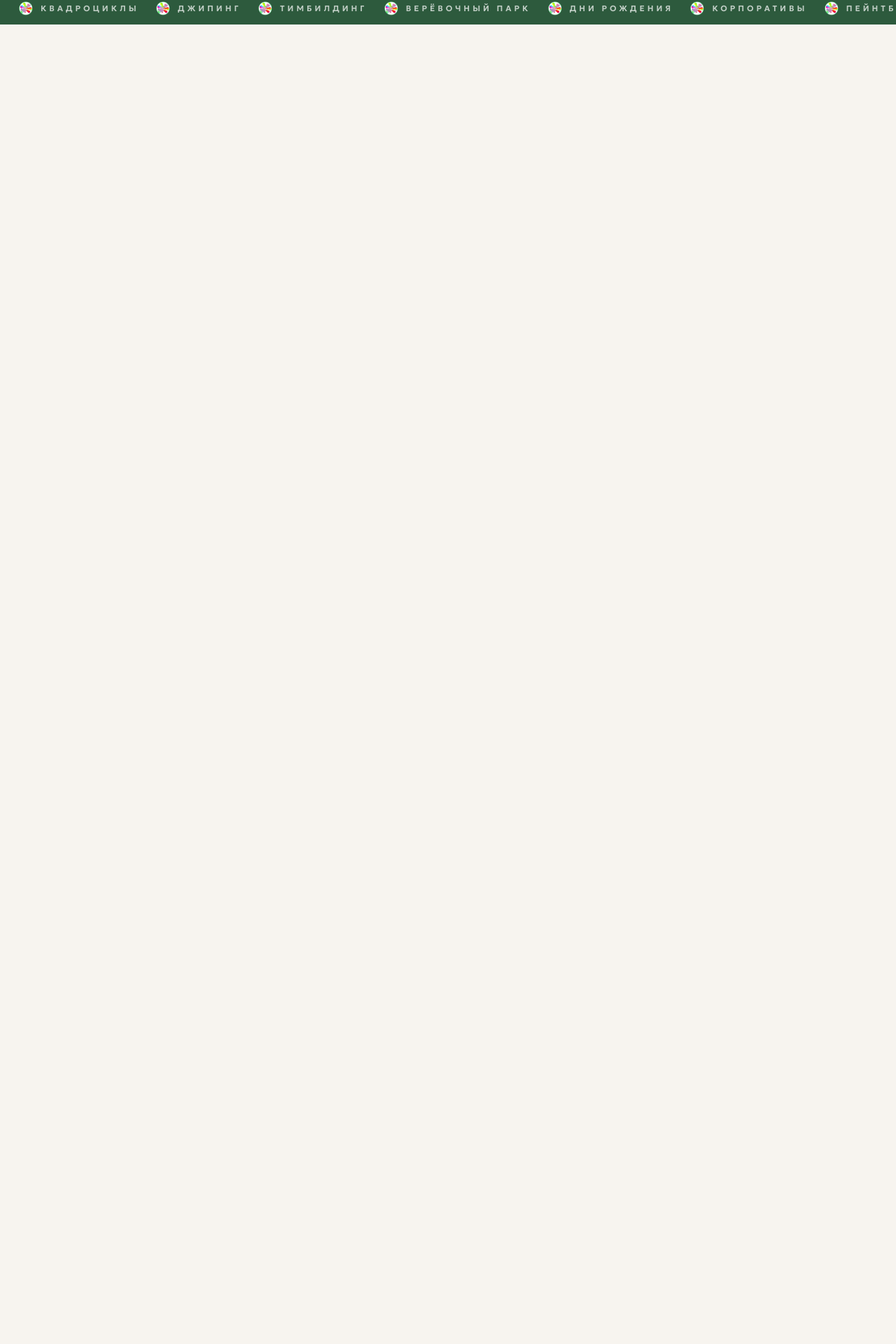
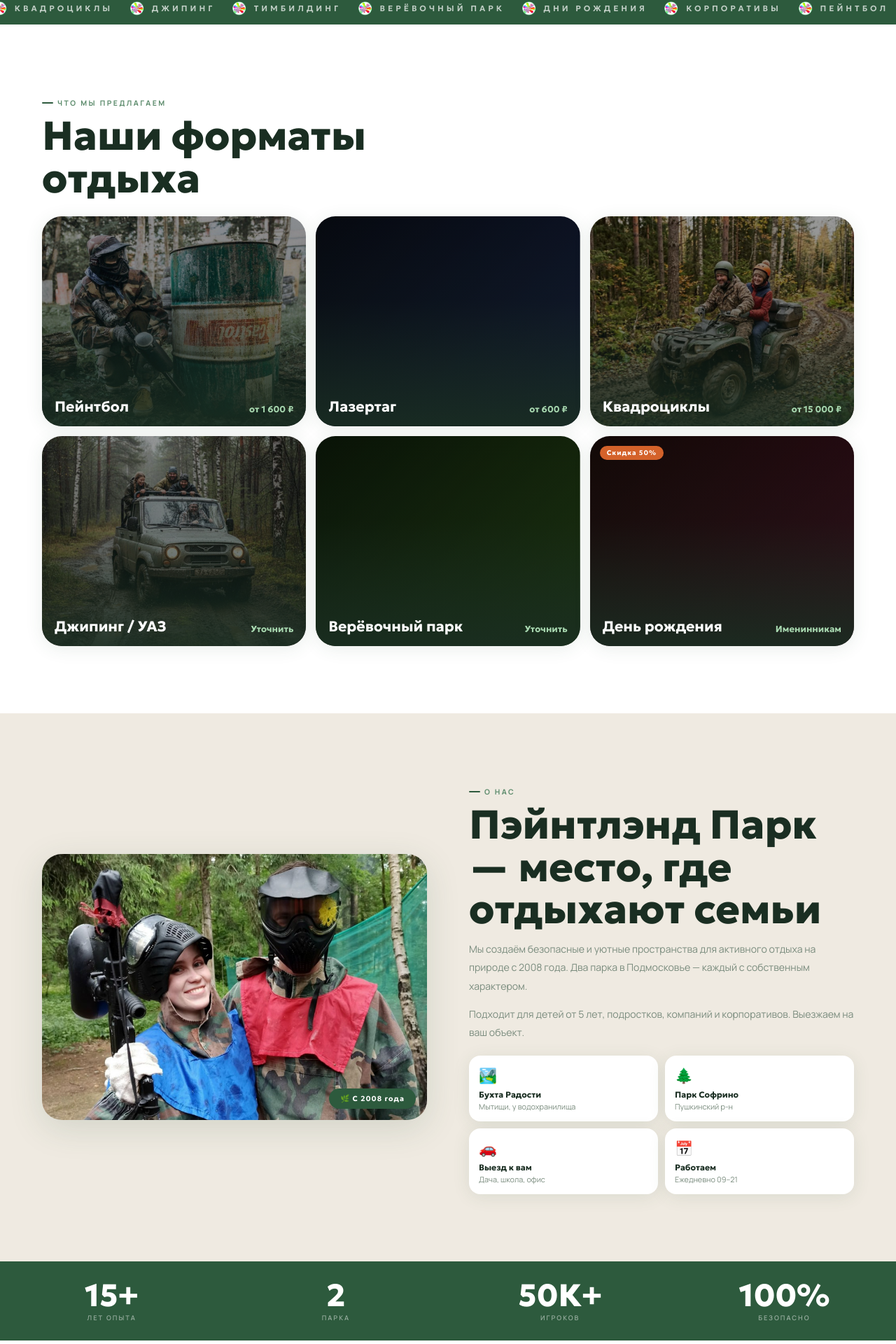
Before and after one commit to uxebojovat72-creator/Siteee, a Next.js app in the folder frontend/: page / in a window 1280 px wide. Shown: the part 812-2732 px from the top of the page at 70% size. Before the commit the page ends 847 px from the top, so only its background shows below. Built offline with nearby package versions, Linux system fonts and the light colour scheme.

Commit message:
feat(2а-3): Services + About + Numbers + Pricing sections
- 6 service cards with photos/gradients
- About section with features grid
- 4 stats numbers (forest background)
- 3 pricing cards + link to full prices page

https://claude.ai/code/session_01DiV1Msh2Bd7znMi2fUFDuf

```diff
--- a/frontend/pages/index.js
+++ b/frontend/pages/index.js
@@ -121,6 +121,112 @@ export default function Home() {
           ))}
         </span>
       </div>
+      {/* ── SERVICES ── */}
+      <section className="svc-bg s" id="services">
+        <div className="s-eyebrow rv">Что мы предлагаем</div>
+        <h2 className="s-h rv">Наши форматы<br />отдыха</h2>
+        <div className="svc-g">
+          {[
+            { bg: "url('/photo_paintball.jpg')", name: 'Пейнтбол', price: 'от 1 600 ₽' },
+            { bg: 'linear-gradient(135deg,#0a0f1a,#1a2850)', name: 'Лазертаг', price: 'от 600 ₽' },
+            { bg: "url('/photo_atv.jpg')", name: 'Квадроциклы', price: 'от 15 000 ₽' },
+            { bg: "url('/photo_uaz.jpg')", name: 'Джипинг / УАЗ', price: 'Уточнить' },
+            { bg: 'linear-gradient(135deg,#0e1f0a,#2a5014)', name: 'Верёвочный парк', price: 'Уточнить' },
+            { bg: 'linear-gradient(135deg,#1f0e0a,#501428)', name: 'День рождения', price: 'Именинникам', badge: 'Скидка 50%' },
+          ].map(({ bg, name, price, badge }) => (
+            <div className="svc-c rv" key={name}>
+              <div className="svc-photo" style={{ backgroundImage: bg }} />
+              <div className="svc-overlay" />
+              {badge && <div className="svc-badge">{badge}</div>}
+              <div className="svc-bot">
+                <div className="svc-n">{name}</div>
+                <div className="svc-p">{price}</div>
+              </div>
+            </div>
+          ))}
+        </div>
+      </section>
+
+      {/* ── ABOUT ── */}
+      <section className="about-bg s">
+        <div className="about-i">
+          <div className="about-vis rv">
+            <div className="about-photo" />
+            <div className="about-badge">🌿 С 2008 года</div>
+          </div>
+          <div className="about-tx">
+            <div className="s-eyebrow rv">О нас</div>
+            <h2 className="s-h rv">Пэйнтлэнд Парк — место, где отдыхают семьи</h2>
+            <p className="rv">Мы создаём безопасные и уютные пространства для активного отдыха на природе с 2008 года. Два парка в Подмосковье — каждый с собственным характером.</p>
+            <p className="rv">Подходит для детей от 5 лет, подростков, компаний и корпоративов. Выезжаем на ваш объект.</p>
+            <div className="feat-g rv">
+              {[
+                { icon: '🏞️', name: 'Бухта Радости', val: 'Мытищи, у водохранилища' },
+                { icon: '🌲', name: 'Парк Софрино', val: 'Пушкинский р-н' },
+                { icon: '🚗', name: 'Выезд к вам', val: 'Дача, школа, офис' },
+                { icon: '📅', name: 'Работаем', val: 'Ежедневно 09–21' },
+              ].map(({ icon, name, val }) => (
+                <div className="feat" key={name}>
+                  <div className="feat-icon">{icon}</div>
+                  <div className="feat-n">{name}</div>
+                  <div className="feat-v">{val}</div>
+                </div>
+              ))}
+            </div>
+          </div>
+        </div>
+      </section>
+
+      {/* ── NUMBERS ── */}
+      <div className="nums">
+        {[['15+','лет опыта'],['2','парка'],['50К+','игроков'],['100%','безопасно']].map(([n, l]) => (
+          <div className="num rv" key={l}>
+            <div className="num-n">{n}</div>
+            <div className="num-l">{l}</div>
+          </div>
+        ))}
+      </div>
+
+      {/* ── PRICING ── */}
+      <section className="price-bg s" id="prices">
+        <div className="s-eyebrow rv">Стоимость</div>
+        <h2 className="s-h rv">Цены и пакеты</h2>
+        <div className="price-g">
+          <div className="pc rv">
+            <div className="pc-name">Старт</div>
+            <div className="pc-price">600 <span>₽/чел</span></div>
+            <ul className="pc-ul">
+              <li>Лазертаг 1 час</li><li>Базовая экипировка</li><li>Инструктор</li><li>От 5 лет</li>
+            </ul>
+            <a href="#booking" className="btn-main" style={{ display: 'block', textAlign: 'center' }}>Записаться</a>
+          </div>
+          <div className="pc hot rv">
+            <div className="pc-badge">ХИТ</div>
+            <div className="pc-name">Пейнтбол PRO</div>
+            <div className="pc-price">1 600 <span>₽/чел</span></div>
+            <ul className="pc-ul">
+              <li>Пейнтбол 2 часа</li><li>Полная экипировка</li><li>200 шаров включено</li><li>Профи инструктор</li><li>Сценарная игра</li>
+            </ul>
+            <a href="#booking" className="btn-main" style={{ display: 'block', textAlign: 'center' }}>Записаться</a>
+          </div>
+          <div className="pc rv">
+            <div className="pc-name">Корпоратив</div>
+            <div className="pc-price">2 000 <span>₽/чел</span></div>
+            <ul className="pc-ul">
+              <li>Тимбилдинг под ключ</li><li>Несколько активностей</li><li>Беседка с мангалом</li><li>Ведущий и аниматор</li>
+            </ul>
+            <a href="#booking" className="btn-main" style={{ display: 'block', textAlign: 'center' }}>Записаться</a>
+          </div>
+        </div>
+        <Link href="/prices" className="prices-all rv">
+          <div>
+            <div className="prices-all-tag">Полный прайс-лист</div>
+            <div className="prices-all-title">Все программы и цены на услуги</div>
+            <div className="prices-all-sub">Лазертаг, пейнтбол, тимбилдинг, квадроциклы, джипинг, зимние активности и спецпредложения школам</div>
+          </div>
+          <div className="prices-all-arr">→</div>
+        </Link>
+      </section>
     </>
   )
 }
```
